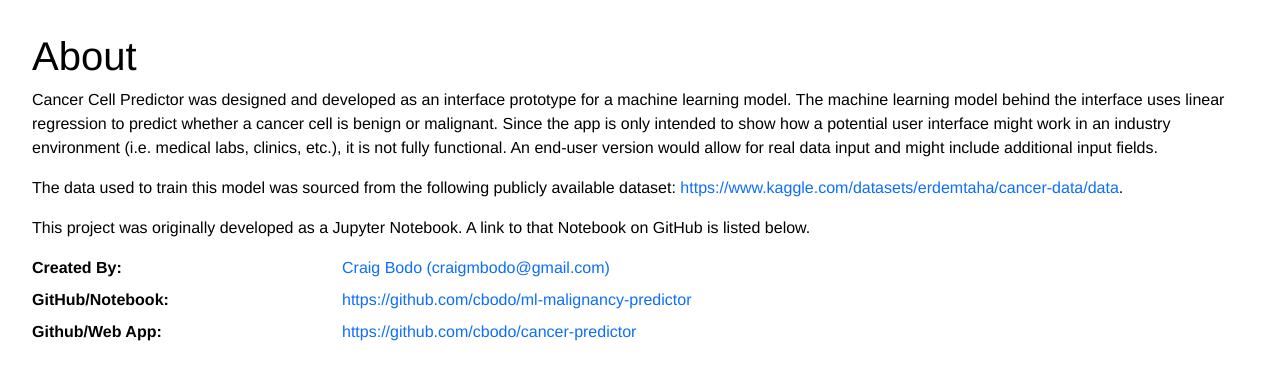
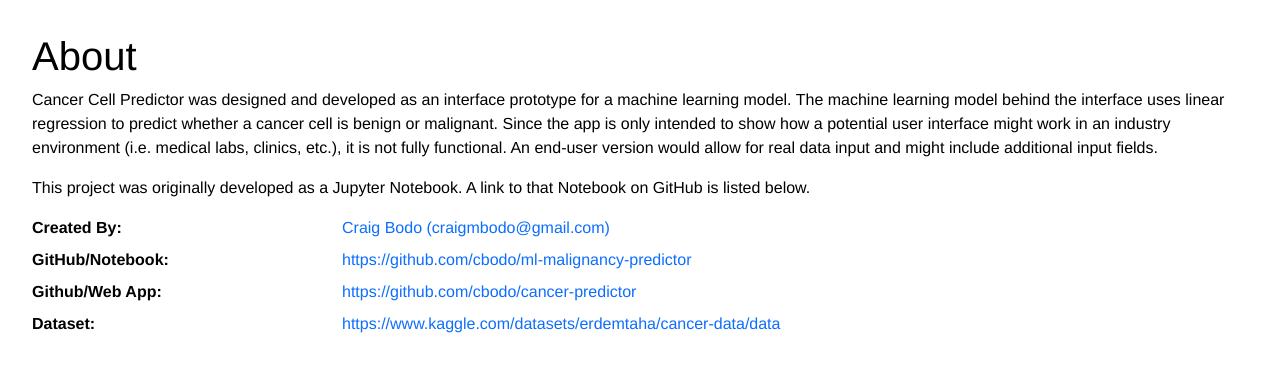
Before and after one commit to cbodo/cancer-predictor, a Flask app: page /about/ in a window 1280 px wide. Shown: the part 56-436 px from the top of the page. Run offline with Flask 3, Linux system fonts and the light colour scheme.

Commit message:
Update templates

```diff
--- a/templates/about.html
+++ b/templates/about.html
@@ -6,9 +6,6 @@
         interface uses linear regression to predict whether a cancer cell is benign or malignant.
         Since the app is only intended to show how a potential user interface might work in an industry environment (i.e. medical labs,
         clinics, etc.), it is not fully functional. An end-user version would allow for real data input and might include additional input fields.
-    </p>
-    <p>
-        The data used to train this model was sourced from the following publicly available dataset: <a href="https://www.kaggle.com/datasets/erdemtaha/cancer-data/data">https://www.kaggle.com/datasets/erdemtaha/cancer-data/data</a>.
     </p>
     <p>This project was originally developed as a Jupyter Notebook. A link to that Notebook on GitHub is listed below.</p>
     <dl class="row">
@@ -20,5 +17,8 @@
 
         <dt class="col-sm-3">Github/Web App:</dt>
         <dd class="col-sm-9"><a href="https://github.com/cbodo/cancer-predictor">https://github.com/cbodo/cancer-predictor</a></dd>
+
+        <dt class="col-sm-3">Dataset:</dt>
+        <dd class="col-sm-9"><a href="https://www.kaggle.com/datasets/erdemtaha/cancer-data/data">https://www.kaggle.com/datasets/erdemtaha/cancer-data/data</a></dd>
     </dl>
 {% endblock %}
--- a/templates/background.html
+++ b/templates/background.html
@@ -33,7 +33,7 @@
 
 <p>This web app implements a linear regression machine learning model that can used to predict the malignancy of a cancer cell
     based on its observed attributes. The data used for training and testing the model was sourced from a publicly available
-    dataset of cancer cells and their features (<a href="https://www.kaggle.com/datasets/erdemtaha/cancer-data/data">https://www.kaggle.com/datasets/erdemtaha/cancer-data/data</a>).
+    dataset of cancer cells and their features.
 </p>
 <p>
     This project was originally developed as a Jupyter Notebook (which can be viewed at <a href="https://github.com/cbodo/ml-malignancy-predictor">https://github.com/cbodo/ml-malignancy-predictor</a>).
--- a/templates/index.html
+++ b/templates/index.html
@@ -35,12 +35,12 @@
             <input type="text"
                     class="form-control form-control-lg"
                     id="{{ textbox.name }}"
-                    value="{{ '%0.8f' % textbox.value|float }}"
+                    value="{{ '%0.4f' % textbox.value|float }}"
                     min="{{ textbox.min_value }}"
                     max="{{ textbox.max_value }}"
                     disabled>
           </div>
-          <div class="text-end fs-6 text-secondary">A number between {{ '%0.8f' % textbox.min|float }} and {{ '%0.8f' % textbox.max|float }}.</div>
+          <div class="text-end fs-6 text-secondary">A number between {{ '%0.4f' % textbox.min|float }} and {{ '%0.4f' % textbox.max|float }}.</div>
         </div>
       {% endfor %}
   </form>
```
